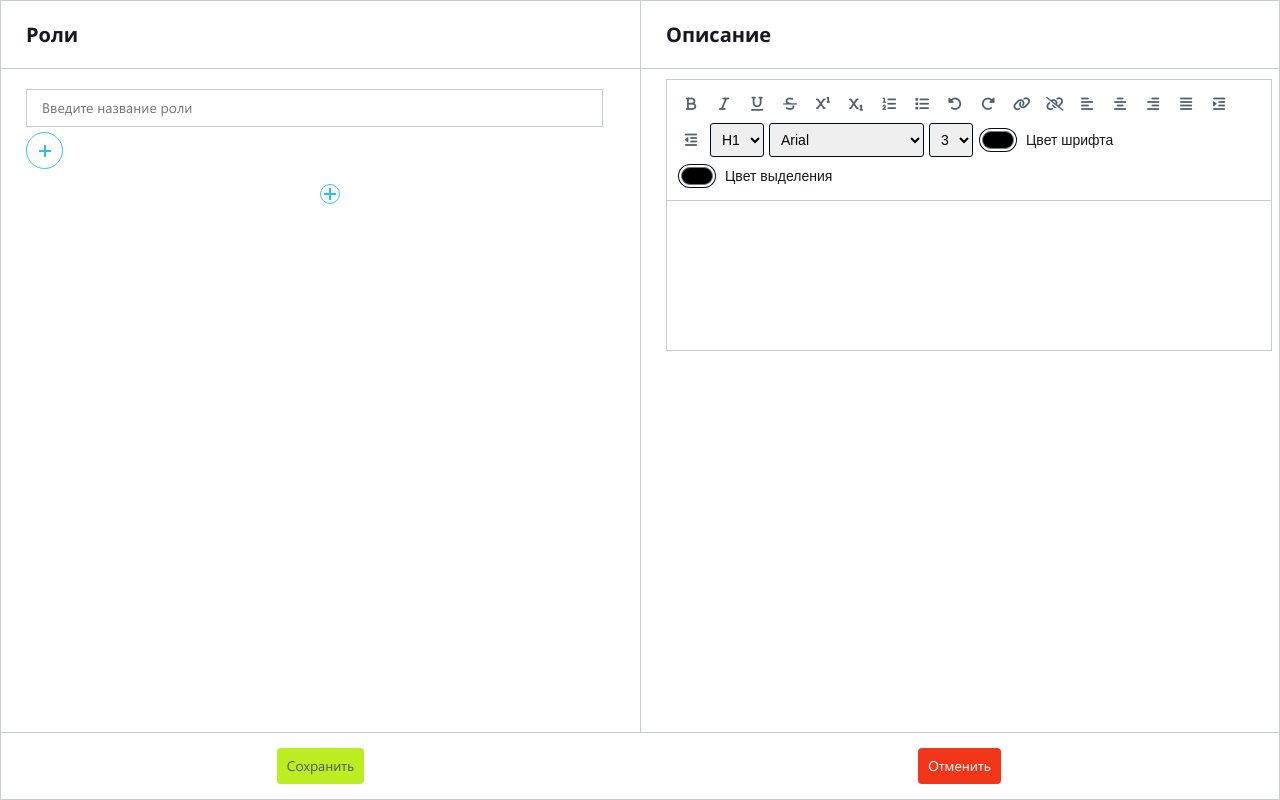
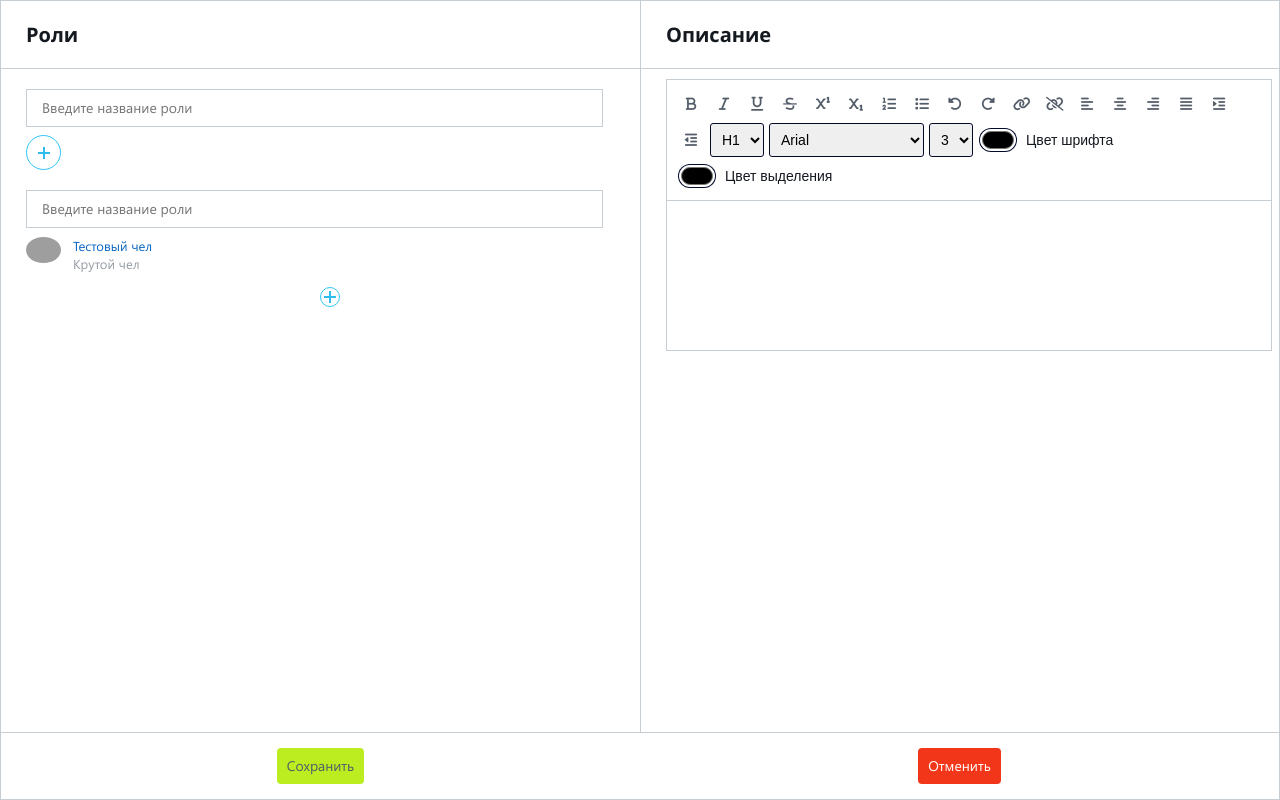
Before and after one commit to Soveliy/crmForm, a website: page app/index.html in a window 1280 px wide. Drawn offline with Linux system fonts and the light colour scheme; grey boxes are pictures that could not be loaded.

Commit message:
added avatar

```diff
--- a/app/index.html
+++ b/app/index.html
@@ -23,6 +23,22 @@
                     <div class="crmForm-item__added-role" data-add-employee title="Выберите сотрудника">
                         +
                     </div>
+                </div>
+                <div class="crmForm-item__input-container" data-role>
+                    <input type="text" class="crmForm-item__input" placeholder="Введите название роли">
+                    <div class="crmForm-item__input-remove" data-remove-role title="Удалить роль">X</div>
+                    <div class="crmForm-item__user">
+                        <div class="user">
+                            <div class="user__avatar">
+                                <img src="https://cdn-ru.bitrix24.ru/b7388933/resize_cache/250858/4347fbafdcf46bb2a0e877f2057aeed2/main/180/180b0ad36776f9121269d9c34b149393/IMG_2088.png" alt="">
+                            </div>
+                            <div class="user__info">
+                                <a href="#" class="user__name">Тестовый чел</a>
+                                <div class="user__pos">Крутой чел</div>
+                            </div>
+                        </div>
+                    </div>
+
                 </div>
 
                 <div class="crmForm-item__added-role" data-add-role title="Добавьте роль">
--- a/app/scss/main.scss
+++ b/app/scss/main.scss
@@ -199,8 +199,8 @@ img{
       position: relative;
       overflow: hidden;
       &[data-add-employee]{
-        width: 37px;
-        height: 37px;
+        width: 35px;
+        height: 35px;
         &:hover{
           &:before{
             border-width: 20px;
@@ -296,7 +296,7 @@ img{
   }
 }
 .crmForm-item__input-remove + .crmForm-item__added-role{
-  margin-top: 5px;
+  margin-top: 8px;
 }
 .ss-scroll{
   width: 4px;
@@ -365,3 +365,34 @@ input[type="color"]::-moz-color-swatch {
 .isActive {
   background-color: #2fc6f6;
 }
+.user{
+  & + &{
+    margin-top: 16px;
+  }
+    position: relative;
+    margin-top: 8px;
+    overflow: hidden;
+    display: flex;
+    align-items: center;
+    &__avatar{
+      height: 35px;
+      width: 35px;
+      margin-right: 12px;
+      img{
+        border-radius: 50%;
+      }
+    }
+    &__name{
+      font-size: 13px;
+      line-height: 19px;
+    }
+    a.user__name{
+      color: #0b66c3;
+      text-decoration: none;
+    }
+    &__pos{
+      font-size: 13px;
+      color: #969ca5;
+    }
+
+}
```
Also changed, not shown: app/css/main.min.css.
